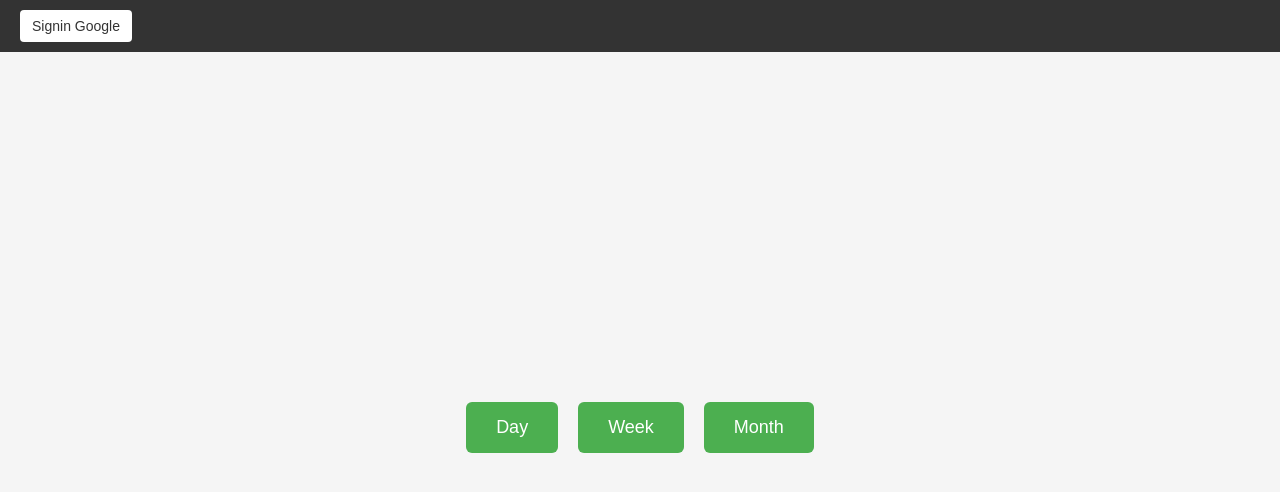
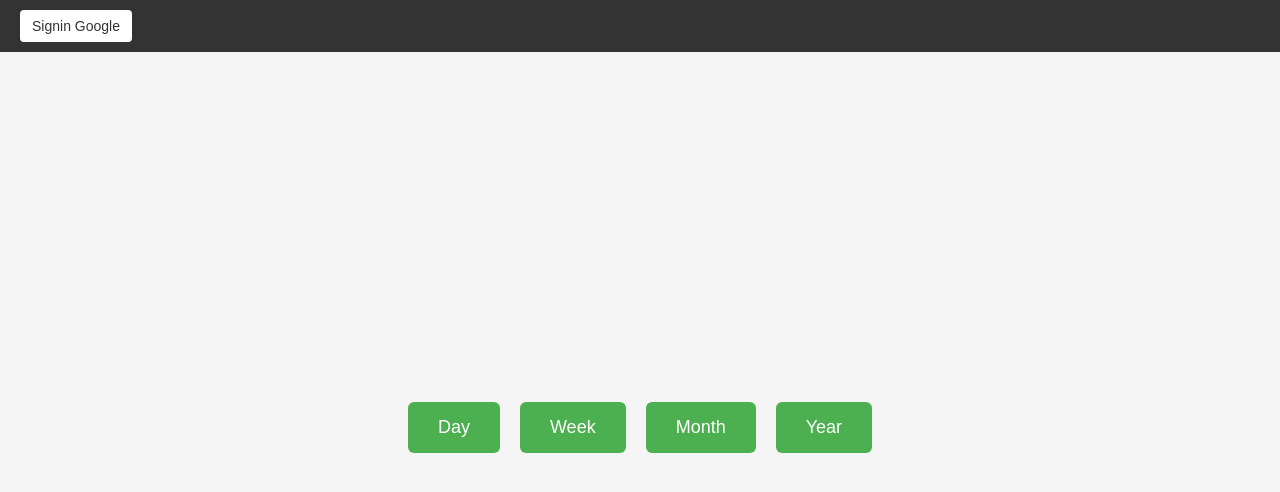
Before and after one commit to mohammadghadimi88/TIMEBOX-v1, a plain HTML site: page index.html in a window 1280 px wide. Drawn offline with Linux system fonts and the light colour scheme.

Commit message:
index.html

```diff
--- a/index.html
+++ b/index.html
@@ -59,6 +59,8 @@
     <button class="nav-btn" onclick="goToPage('day.html')">Day</button>
     <button class="nav-btn" onclick="goToPage('week.html')">Week</button>
     <button class="nav-btn" onclick="goToPage('month.html')">Month</button>
+    <button class="nav-btn" onclick="goToPage('month.html')">Year</button>
+
   </main>
 
   <script>
```
